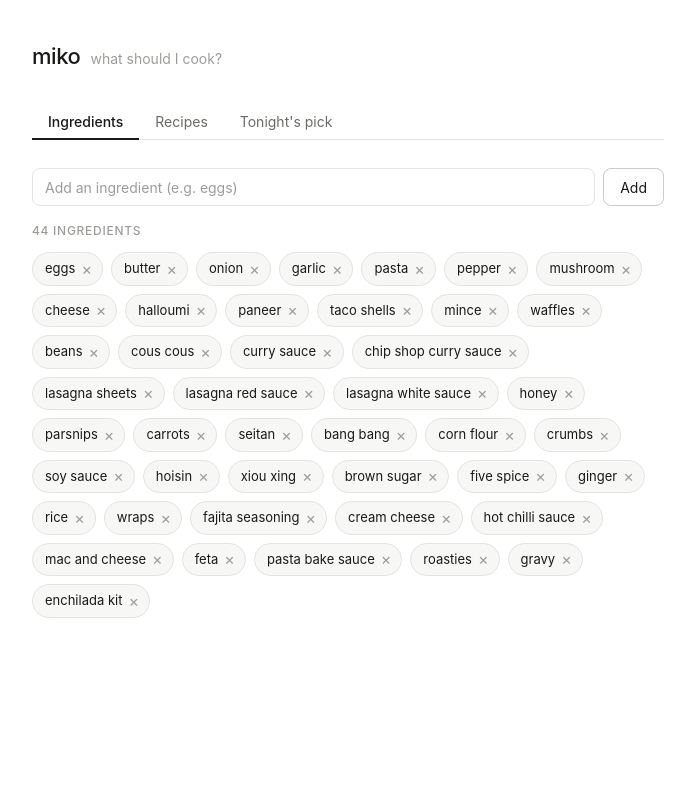
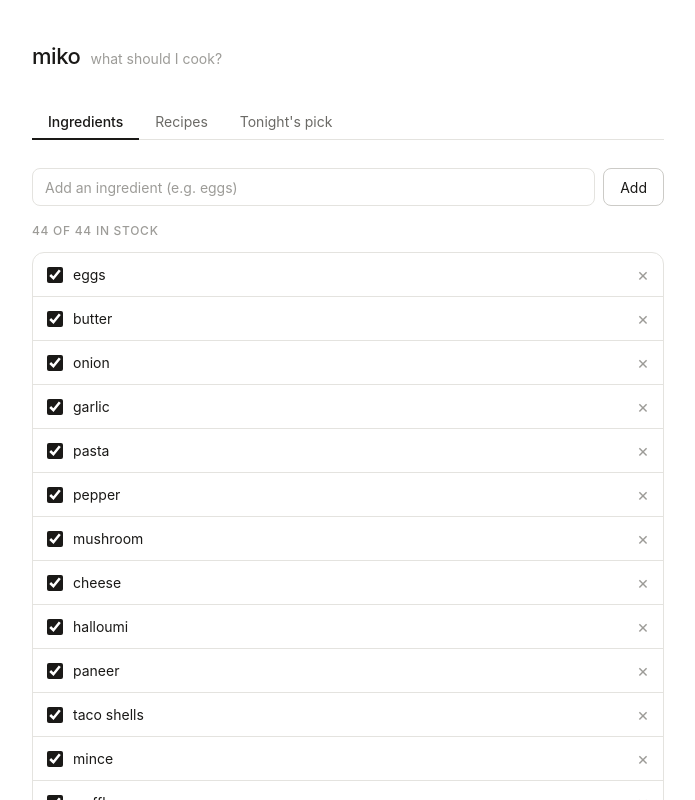
Before and after one commit to deanknott/miko, a React (Vite) app: page / in a window 1280 px wide. Shown: the top 800 px of the page, without its empty margins (292-987 px from the left). Built offline with nearby package versions, Linux system fonts and the light colour scheme.

Commit message:
added checkboxes, essential ingredient logic

```diff
--- a/src/App.jsx
+++ b/src/App.jsx
@@ -42,6 +42,7 @@ export default function App() {
             ingredients={store.ingredients}
             addIngredient={store.addIngredient}
             removeIngredient={store.removeIngredient}
+            toggleIngredient={store.toggleIngredient}
           />
         )}
         {activeTab === 'recipes' && (
--- a/src/Ingredients.jsx
+++ b/src/Ingredients.jsx
@@ -1,7 +1,7 @@
 import { useState } from 'react'
 import styles from './Ingredients.module.css'
 
-export default function Ingredients({ ingredients, addIngredient, removeIngredient }) {
+export default function Ingredients({ ingredients, addIngredient, removeIngredient, toggleIngredient }) {
   const [input, setInput] = useState('')
 
   function handleAdd() {
@@ -11,6 +11,8 @@ export default function Ingredients({ ingredients, addIngredient, removeIngredie
   function handleKey(e) {
     if (e.key === 'Enter') handleAdd()
   }
+
+  const checkedCount = ingredients.filter(i => i.checked).length
 
   return (
     <div className={styles.wrap}>
@@ -27,26 +29,34 @@ export default function Ingredients({ ingredients, addIngredient, removeIngredie
       </div>
 
       <p className={styles.count}>
-        {ingredients.length} ingredient{ingredients.length !== 1 ? 's' : ''}
+        {checkedCount} of {ingredients.length} in stock
       </p>
 
       {ingredients.length === 0 ? (
         <p className={styles.empty}>No ingredients yet. Add what's in your kitchen.</p>
       ) : (
-        <div className={styles.chipGrid}>
+        <ul className={styles.list}>
           {ingredients.map(ing => (
-            <div key={ing} className={styles.chip}>
-              <span>{ing}</span>
+            <li key={ing.name} className={`${styles.row} ${!ing.checked ? styles.rowUnchecked : ''}`}>
+              <label className={styles.label}>
+                <input
+                  type="checkbox"
+                  checked={ing.checked}
+                  onChange={() => toggleIngredient(ing.name)}
+                  className={styles.checkbox}
+                />
+                <span className={styles.ingName}>{ing.name}</span>
+              </label>
               <button
-                onClick={() => removeIngredient(ing)}
-                className={styles.chipRemove}
-                aria-label={`Remove ${ing}`}
+                onClick={() => removeIngredient(ing.name)}
+                className={styles.deleteBtn}
+                aria-label={`Remove ${ing.name}`}
               >
                 ×
               </button>
-            </div>
+            </li>
           ))}
-        </div>
+        </ul>
       )}
     </div>
   )
--- a/src/Ingredients.module.css
+++ b/src/Ingredients.module.css
@@ -47,34 +47,57 @@
 
 .empty { font-size: 14px; color: var(--text-muted); }
 
-.chipGrid {
-  display: flex;
-  flex-wrap: wrap;
-  gap: 8px;
+.list {
+  list-style: none;
+  border: 1px solid var(--border);
+  border-radius: 12px;
+  overflow: hidden;
 }
 
-.chip {
+.row {
   display: flex;
   align-items: center;
-  gap: 6px;
-  padding: 6px 10px 6px 12px;
-  border: 1px solid var(--border);
-  border-radius: 99px;
-  font-size: 13px;
-  background: var(--bg-subtle);
+  justify-content: space-between;
+  padding: 11px 14px;
+  border-bottom: 1px solid var(--border);
+  transition: background 0.1s;
+}
+
+.row:last-child { border-bottom: none; }
+.row:hover { background: var(--bg-subtle); }
+
+.rowUnchecked { opacity: 0.45; }
+
+.label {
+  display: flex;
+  align-items: center;
+  gap: 10px;
+  cursor: pointer;
+  flex: 1;
+}
+
+.checkbox {
+  width: 16px;
+  height: 16px;
+  accent-color: var(--text-primary);
+  cursor: pointer;
+  flex-shrink: 0;
+}
+
+.ingName {
+  font-size: 14px;
   color: var(--text-primary);
 }
 
-.chipRemove {
+.deleteBtn {
   background: none;
   border: none;
   color: var(--text-muted);
-  font-size: 16px;
+  font-size: 18px;
   line-height: 1;
-  padding: 0;
-  display: flex;
-  align-items: center;
+  padding: 0 0 0 12px;
   transition: color 0.12s;
+  flex-shrink: 0;
 }
 
-.chipRemove:hover { color: var(--text-primary); }
+.deleteBtn:hover { color: var(--text-primary); }
--- a/src/Suggest.module.css
+++ b/src/Suggest.module.css
@@ -142,3 +142,7 @@
 .pct.full { color: var(--green-text); }
 .pct.partial { color: var(--amber-text); }
 .pct.low { color: var(--red-text); }
+
+.tag.essential {
+  font-weight: 500;
+}
--- a/src/useStore.js
+++ b/src/useStore.js
@@ -9,26 +9,25 @@ const DEFAULT_INGREDIENTS = [
   'brown sugar', 'five spice', 'ginger', 'rice', 'wraps', 'fajita seasoning', 'cream cheese',
   'hot chilli sauce', 'mac and cheese', 'feta', 'pasta bake sauce', 'roasties', 'gravy',
   'enchilada kit',
-]
+].map(name => ({ name, checked: true }))
 
 const DEFAULT_RECIPES = [
-  { id: 1, name: 'Halloumi curry', ings: ['rice', 'halloumi', 'onion', 'pepper', 'mushroom', 'curry sauce'] },
-  { id: 2, name: 'Paneer curry', ings: ['rice', 'paneer', 'onion', 'pepper', 'mushroom', 'curry sauce'] },
-  { id: 3, name: 'Tacos', ings: ['mince', 'taco shells', 'hot chilli sauce', 'mac and cheese', 'onion', 'pepper', 'mushroom'] },
-  { id: 4, name: 'Breakfast tea', ings: ['waffles', 'eggs', 'beans', 'cheese'] },
-  { id: 5, name: 'Halloumi cous cous', ings: ['cous cous', 'halloumi', 'mushroom', 'pepper', 'onion'] },
-  { id: 6, name: 'Feta cous cous', ings: ['cous cous', 'feta', 'mushroom', 'pepper', 'onion'] },
-  { id: 7, name: 'Pasta bake', ings: ['pasta', 'pasta bake sauce', 'cheese'] },
-  { id: 8, name: 'Lasagna', ings: ['mince', 'lasagna sheets', 'lasagna red sauce', 'lasagna white sauce', 'cheese'] },
-  { id: 9, name: 'Honey roast', ings: ['carrots', 'parsnips', 'onion', 'pepper', 'halloumi', 'honey', 'garlic', 'roasties', 'gravy'] },
-  { id: 10, name: 'Bang bang', ings: ['bang bang', 'seitan', 'corn flour', 'crumbs', 'rice'] },
-  { id: 11, name: 'BBQ sauce', ings: ['hoisin', 'soy sauce', 'xiou xing', 'ginger', 'honey', 'brown sugar', 'five spice', 'garlic'] },
-  { id: 12, name: 'Halloumi fried rice', ings: ['rice', 'eggs', 'mushroom', 'pepper', 'onion', 'halloumi', 'chip shop curry sauce'] },
-  { id: 13, name: 'Seitan fried rice', ings: ['rice', 'eggs', 'mushroom', 'pepper', 'onion', 'seitan', 'chip shop curry sauce'] },
-  { id: 14, name: 'Enchiladas', ings: ['enchilada kit', 'mushroom', 'pepper', 'onion', 'halloumi'] },
-  { id: 15, name: 'Seitan fajitas', ings: ['wraps', 'seitan', 'mushroom', 'pepper', 'onion', 'fajita seasoning'] },
-  { id: 16, name: 'Halloumi fajitas', ings: ['wraps', 'halloumi', 'mushroom', 'pepper', 'onion', 'fajita seasoning'] },
-
+  { id: 1,  name: 'Halloumi curry',      ings: [{ name: 'rice', essential: true }, { name: 'curry sauce', essential: true }, { name: 'halloumi', essential: false }, { name: 'onion', essential: false }, { name: 'pepper', essential: false }, { name: 'mushroom', essential: false }] },
+  { id: 2,  name: 'Paneer curry',        ings: [{ name: 'rice', essential: true }, { name: 'curry sauce', essential: true }, { name: 'paneer', essential: false }, { name: 'onion', essential: false }, { name: 'pepper', essential: false }, { name: 'mushroom', essential: false }] },
+  { id: 3,  name: 'Tacos',               ings: [{ name: 'taco shells', essential: true }, { name: 'mince', essential: true }, { name: 'hot chilli sauce', essential: false }, { name: 'mac and cheese', essential: false }, { name: 'onion', essential: false }, { name: 'pepper', essential: false }, { name: 'mushroom', essential: false }] },
+  { id: 4,  name: 'Breakfast tea',       ings: [{ name: 'waffles', essential: true }, { name: 'eggs', essential: true }, { name: 'beans', essential: false }, { name: 'cheese', essential: false }] },
+  { id: 5,  name: 'Halloumi cous cous',  ings: [{ name: 'cous cous', essential: true }, { name: 'halloumi', essential: true }, { name: 'mushroom', essential: false }, { name: 'pepper', essential: false }, { name: 'onion', essential: false }] },
+  { id: 6,  name: 'Feta cous cous',      ings: [{ name: 'cous cous', essential: true }, { name: 'feta', essential: true }, { name: 'mushroom', essential: false }, { name: 'pepper', essential: false }, { name: 'onion', essential: false }] },
+  { id: 7,  name: 'Pasta bake',          ings: [{ name: 'pasta', essential: true }, { name: 'pasta bake sauce', essential: true }, { name: 'cheese', essential: false }] },
+  { id: 8,  name: 'Lasagna',             ings: [{ name: 'mince', essential: true }, { name: 'lasagna sheets', essential: true }, { name: 'lasagna red sauce', essential: true }, { name: 'lasagna white sauce', essential: true }, { name: 'cheese', essential: false }] },
+  { id: 9,  name: 'Honey roast',         ings: [{ name: 'carrots', essential: true }, { name: 'parsnips', essential: true }, { name: 'honey', essential: true }, { name: 'roasties', essential: true }, { name: 'gravy', essential: true }, { name: 'onion', essential: false }, { name: 'pepper', essential: false }, { name: 'halloumi', essential: false }, { name: 'garlic', essential: false }] },
+  { id: 10, name: 'Bang bang',           ings: [{ name: 'bang bang', essential: true }, { name: 'seitan', essential: true }, { name: 'rice', essential: true }, { name: 'corn flour', essential: false }, { name: 'crumbs', essential: false }] },
+  { id: 11, name: 'BBQ sauce',           ings: [{ name: 'hoisin', essential: true }, { name: 'soy sauce', essential: true }, { name: 'xiou xing', essential: true }, { name: 'ginger', essential: false }, { name: 'honey', essential: false }, { name: 'brown sugar', essential: false }, { name: 'five spice', essential: false }, { name: 'garlic', essential: false }] },
+  { id: 12, name: 'Halloumi fried rice', ings: [{ name: 'rice', essential: true }, { name: 'eggs', essential: false }, { name: 'chip shop curry sauce', essential: false }, { name: 'halloumi', essential: true }, { name: 'mushroom', essential: false }, { name: 'pepper', essential: false }, { name: 'onion', essential: false }] },
+  { id: 13, name: 'Seitan fried rice',   ings: [{ name: 'rice', essential: true }, { name: 'eggs', essential: false }, { name: 'chip shop curry sauce', essential: false }, { name: 'seitan', essential: true }, { name: 'mushroom', essential: false }, { name: 'pepper', essential: false }, { name: 'onion', essential: false }] },
+  { id: 14, name: 'Enchiladas',          ings: [{ name: 'enchilada kit', essential: true }, { name: 'halloumi', essential: true }, { name: 'mushroom', essential: false }, { name: 'pepper', essential: false }, { name: 'onion', essential: false }] },
+  { id: 15, name: 'Seitan fajitas',      ings: [{ name: 'wraps', essential: true }, { name: 'seitan', essential: true }, { name: 'fajita seasoning', essential: true }, { name: 'mushroom', essential: false }, { name: 'pepper', essential: false }, { name: 'onion', essential: false }] },
+  { id: 16, name: 'Halloumi fajitas',    ings: [{ name: 'wraps', essential: true }, { name: 'halloumi', essential: true }, { name: 'fajita seasoning', essential: true }, { name: 'mushroom', essential: false }, { name: 'pepper', essential: false }, { name: 'onion', essential: false }] },
 ]
 
 export function useStore() {
@@ -38,16 +37,23 @@ export function useStore() {
 
   function addIngredient(name) {
     const val = name.trim().toLowerCase()
-    if (!val || ingredients.includes(val)) return false
-    setIngredients(prev => [...prev, val])
+    if (!val || ingredients.some(i => i.name === val)) return false
+    setIngredients(prev => [...prev, { name: val, checked: true }])
     return true
   }
 
   function removeIngredient(name) {
-    setIngredients(prev => prev.filter(i => i !== name))
+    setIngredients(prev => prev.filter(i => i.name !== name))
+  }
+
+  function toggleIngredient(name) {
+    setIngredients(prev =>
+      prev.map(i => i.name === name ? { ...i, checked: !i.checked } : i)
+    )
   }
 
   function addRecipe(name, ings) {
+    // ings arrives as [{ name, essential }] from the form
     const recipe = { id: nextId, name: name.trim(), ings }
     setRecipes(prev => [...prev, recipe])
     setNextId(n => n + 1)
@@ -59,16 +65,24 @@ export function useStore() {
   }
 
   function getMatch(recipe) {
-    const have = recipe.ings.filter(i => ingredients.includes(i))
-    const missing = recipe.ings.filter(i => !ingredients.includes(i))
-    const pct = recipe.ings.length === 0 ? 0 : Math.round((have.length / recipe.ings.length) * 100)
-    return { have, missing, pct }
+    const checkedNames = ingredients.filter(i => i.checked).map(i => i.name)
+    const ingNames = recipe.ings.map(i => i.name)
+
+    const have = ingNames.filter(n => checkedNames.includes(n))
+    const missing = ingNames.filter(n => !checkedNames.includes(n))
+
+    const unmakable = recipe.ings.some(i => i.essential && !checkedNames.includes(i.name))
+
+    const pct = ingNames.length === 0 ? 0 : Math.round((have.length / ingNames.length) * 100)
+
+    return { have, missing, pct, unmakable }
   }
 
   function getSortedRecipes(skipSet = new Set()) {
     return recipes
       .filter(r => !skipSet.has(r.id))
       .map(r => ({ ...r, ...getMatch(r) }))
+      .filter(r => !r.unmakable)
       .sort((a, b) => b.pct - a.pct)
   }
 
@@ -77,6 +91,7 @@ export function useStore() {
     recipes,
     addIngredient,
     removeIngredient,
+    toggleIngredient,
     addRecipe,
     removeRecipe,
     getMatch,
```
Also changed, not shown: src/Recipes.jsx (+58 -19 lines), src/Recipes.module.css (+53 -1 lines), src/Suggest.jsx (+13 -4 lines).
